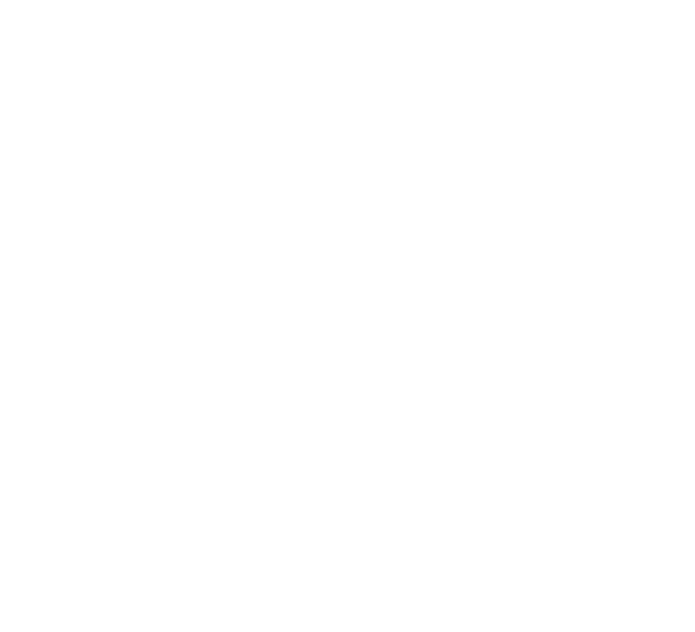
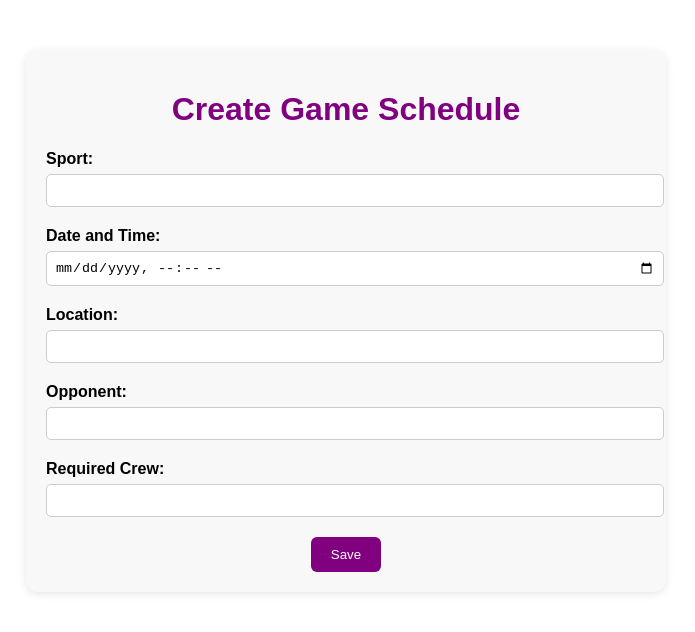
Before and after one commit to janemallinger/Project-Web-Tech, a Vue app: page /create-schedule in a window 1280 px wide. Before the commit this address had no page. Shown: the top 632 px of the page, without its empty margins (294-989 px from the left). Built offline with nearby package versions, Linux system fonts and the light colour scheme.

Commit message:
use cases 16 and 18

```diff
--- /dev/null
+++ b/src/components/createSchedule.vue
@@ -0,0 +1,131 @@
+<template>
+    <div class="create-schedule">
+        <h1>Create Game Schedule</h1>
+
+        <form @submit.prevent="submitSchedule">
+            <div class="schedule-characteristics">
+                <label>Sport: </label>
+                <input type="text" v-model="newSchedule.sport" required />
+            </div>
+
+            <div class="schedule-characteristics">
+                <label>Date and Time: </label>
+                <input type="datetime-local" v-model="newSchedule.dateTime" required />
+            </div>
+
+            <div class="schedule-characteristics">
+                <label>Location: </label>
+                <input type="text" v-model="newSchedule.location" required />
+            </div>
+
+            <div class="schedule-characteristics">
+                <label>Opponent: </label>
+                <input type="text" v-model="newSchedule.opponent" />
+            </div>
+
+            <div class="schedule-characteristics">
+                <label>Required Crew: </label>
+                <input type="text" v-model="newSchedule.requiredCrew" required />
+            </div>
+
+            <button type="submit" class="submit-button">Save</button>
+        </form>
+
+        <div v-if="saved" class="success">
+            Game schedule was saved as a draft
+        </div>
+    </div>
+</template>
+
+<script>
+export default {
+    data() {
+        return {
+            newSchedule: {
+                sport: '',
+                dateTime: '',
+                location: '',
+                opponent: '',
+                requiredCrew: ''
+            },
+            saved: false,
+        }
+    },
+    methods: {
+        submitSchedule() {
+            if(!this.newSchedule.sport || !this.newSchedule.dateTime || !this.newSchedule.location || !this.newSchedule.requiredCrew) {
+                alert('Fill out all required fields.')
+                return;
+            }
+            console.log('Schedule saved:', this.newSchedule)
+            this.saved = true
+
+            this.newSchedule = {
+                sport: '',
+                dateTime: '',
+                location: '',
+                opponent: '',
+                requiredCrew: ''
+            }
+        }
+    }
+}
+
+</script>
+
+<style scoped>
+
+.create-schedule {
+    max-width: 600px;
+    margin: 50px auto;
+    padding: 20px;
+    background-color: #f8f8f8;
+    border-radius: 12px;
+    box-shadow: 0 2px 8px rgba(0, 0, 0, 0.1);
+    font-family: 'Arial', sans-serif;
+}
+
+h1 {
+    text-align: center;
+    color: purple;
+}
+
+.schedule-characteristics {
+    margin-bottom: 20px;
+}
+
+label {
+    display: block;
+    font-weight: bold;
+    margin-bottom: 6px;
+}
+
+input {
+    width: 100%;
+    padding: 8px;
+    border: 1px solid #ccc;
+    border-radius: 5px;
+}
+
+.submit-button {
+    background-color: purple;
+    color: white;
+    padding: 10px 20px;
+    border: none;
+    border-radius: 6px;
+    cursor: pointer;
+    display: block;
+    margin: 0 auto;
+
+    &:hover {
+        background-color: #7700cc;
+    }
+}
+
+.success {
+    text-align: center;
+    color: lightgreen;
+    margin-top: 20px;
+    font-weight: bold;
+}
+</style>
--- a/src/components/crewProfileList.vue
+++ b/src/components/crewProfileList.vue
@@ -1,9 +1,28 @@
 <template>
     <div>
+    <div class="sorts-and-filters">
+      <label>
+        Sort By:
+        <select v-model="sortKey">
+          <option value="name">Name</option>
+          <option value="job">Job</option>
+        </select>
+      </label>
+
+      <label>
+        Filter By:
+        <select v-model="filterStatus">
+          <option value="all">All</option>
+          <option value="active">Active</option>
+          <option value="inactive">Inactive</option>
+        </select>
+      </label>
+
       <div class="crew-list">
-          <div v-for="profile in crewProfiles" :key="profile.id" class="crew-card">
+          <div v-for="profile in sortedProfiles" :key="profile.id" class="crew-card">
           <h2>{{ profile.name }}</h2>
           <p>{{ profile.position }}</p>
+          <p>{{ profile.status }}</p>
           <router-link :to="{
               name: 'crewProfile',
               params: { id: profile.id },
@@ -14,6 +33,8 @@
         </div>
       </div>
     </div>
+
+    </div>
 </template>
 
 <script>
@@ -22,6 +43,8 @@ export default {
     return {
       crewProfiles: [],
       isAdmin: localStorage.getItem('userRole') === 'admin',
+      sortKey: 'name',
+      filterStatus: 'all',
     }
   },
   mounted() {
@@ -31,21 +54,24 @@ export default {
         name: "Alex Johnson",
         position: "Producer",
         email: "alexj@gmail.com",
-        phoneNumber: "555-1234"
+        phoneNumber: "555-1234",
+        status: "active"
       },
       {
         id: 2,
         name: "Brittany Smith",
         position: "Camera",
         email: "bsmith@gmail.com",
-        phoneNumber: "555-5678"
+        phoneNumber: "555-5678",
+        status: "inactive"
       },
       {
         id: 3,
         name: "Carlos Diaz",
         position: "Talent",
         email: "carlosdiaz@gmail.com",
-        phoneNumber: "555-9012"
+        phoneNumber: "555-9012",
+        status: "active"
       }
     ]
   },
@@ -62,8 +88,24 @@ export default {
       this.crewProfiles = this.crewProfiles.filter(profile => profile.id !== id)
       alert('Crew member has been deleted')
     }
+  },
+  computed: {
+    sortedProfiles() {
+      let filtered = this.crewProfiles
+
+      if (this.filterStatus !== 'all') {
+        filtered = filtered.filter(profile => profile.status === this.filterStatus)
+      }
+
+      return filtered.sort((a, b) => {
+        if(a[this.sortKey] < b[this.sortKey]) return -1
+        if(a[this.sortKey] > b[this.sortKey]) return 1
+        return 0
+      })
+    }
   }
 }
+
 </script>
 
 <style scoped>
@@ -118,5 +160,26 @@ export default {
   }
 }
 
+.sorts-filters {
+  color: #7700cc;
+  text-align: center;
+  margin-top: 20px;
+  margin-bottom: 20px;
+
+  &:label {
+    color: #7700cc;
+    margin: 0 10px;
+    font-family: 'Arial', sans-serif;
+  }
+}
+
+
+select {
+  color: #7700cc;
+  margin-left: 5px;
+  padding: 5px;
+}
+
+
 
 </style>
--- a/src/components/gameSchedule.vue
+++ b/src/components/gameSchedule.vue
@@ -13,6 +13,11 @@
         <router-link :to="{ name: 'submitAvailability' }" class="submit-button">
         Submit Availability
         </router-link>
+
+        <router-link v-if="isAdmin" :to="{ name: 'createSchedule' }" class="submit-button">
+          Create New Game Schedule
+        </router-link>
+
 
       </div>
     </div>
@@ -46,6 +51,7 @@ export default {
     return {
       sortKey: 'date',
       games: [],
+      isAdmin: localStorage.getItem('userRole') === 'admin',
     };
   },
   computed: {
@@ -128,6 +134,9 @@ export default {
 
 .submit-wrapper {
   margin-top: 15px;
+  display: flex;
+  gap: 15px;
+  justify-content: center;
 }
 
 .submit-button {
@@ -141,9 +150,4 @@ export default {
   background-color: #7700cc;
   }
 }
-
-
-
-
-
 </style>
--- a/src/router.js
+++ b/src/router.js
@@ -2,6 +2,7 @@ import { createRouter, createWebHistory } from 'vue-router';
 import registration from './components/registration.vue';
 import confirmation from './components/confirmation.vue';
 import success from './components/success.vue';
+// import login from './components/login.vue';
 import home from './components/home.vue';
 import crewProfileList from './components/crewProfileList.vue';
 import crewProfile from './components/crewProfile.vue';
@@ -9,11 +10,13 @@ import gameSchedule from './components/gameSchedule.vue';
 import crewForGame from './components/crewForGame.vue';
 import submitAvailability from './components/submitAvailability.vue';
 import crewInvite from './components/crewInvite.vue';
+import createSchedule from './components/createSchedule.vue';
 
 const routes = [
   { path: '/', component: registration, name: 'registration' },
   { path: '/confirmation', component: confirmation, name: 'confirmation' },
   { path: '/success', component: success, name: 'success' },
+  // { path: '/login', component: login, name: 'login' },
   { path: '/home', component: home, name: 'home'},
   { path: '/crewProfileList', component: crewProfileList, name: 'crewProfileList'},
   { path: '/crew/:id', component: crewProfile, name: 'crewProfile' },
@@ -21,6 +24,7 @@ const routes = [
   { path: '/crewForGame/:gameId', component: crewForGame, name: 'crewForGame'},
   { path: '/submitAvailability', component: submitAvailability, name: 'submitAvailability'},
   { path: '/invite', component: crewInvite, name: 'inviteCrew' },
+  { path: '/create-schedule', component: createSchedule, name: 'createSchedule'}
 ];
 
 const router = createRouter({
```
Also changed, not shown: src/components/login.vue (added, +95 -0 lines).
